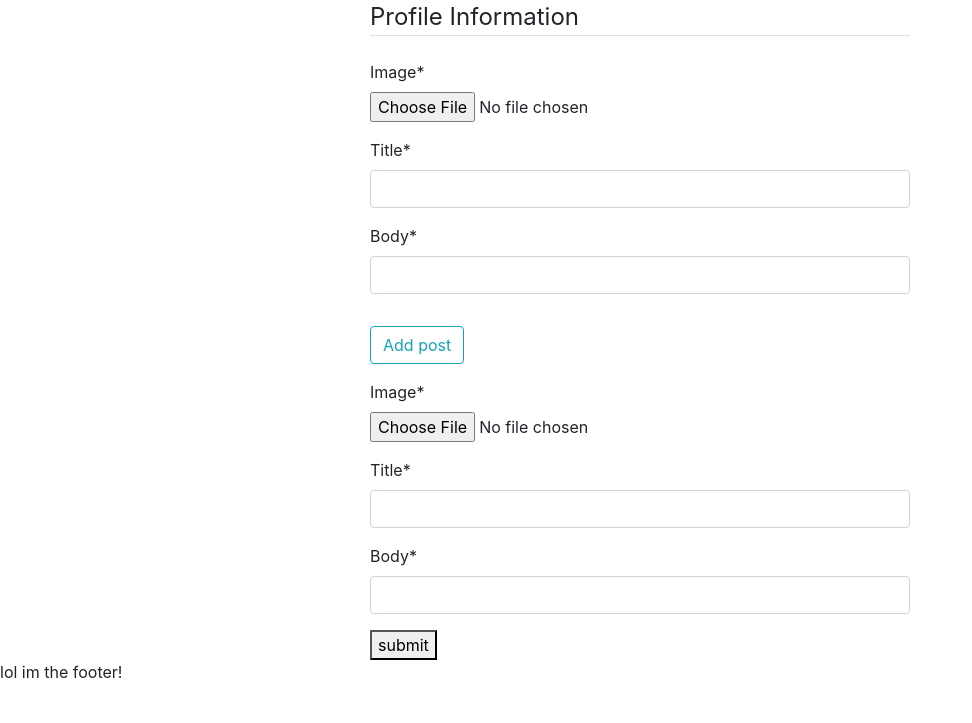
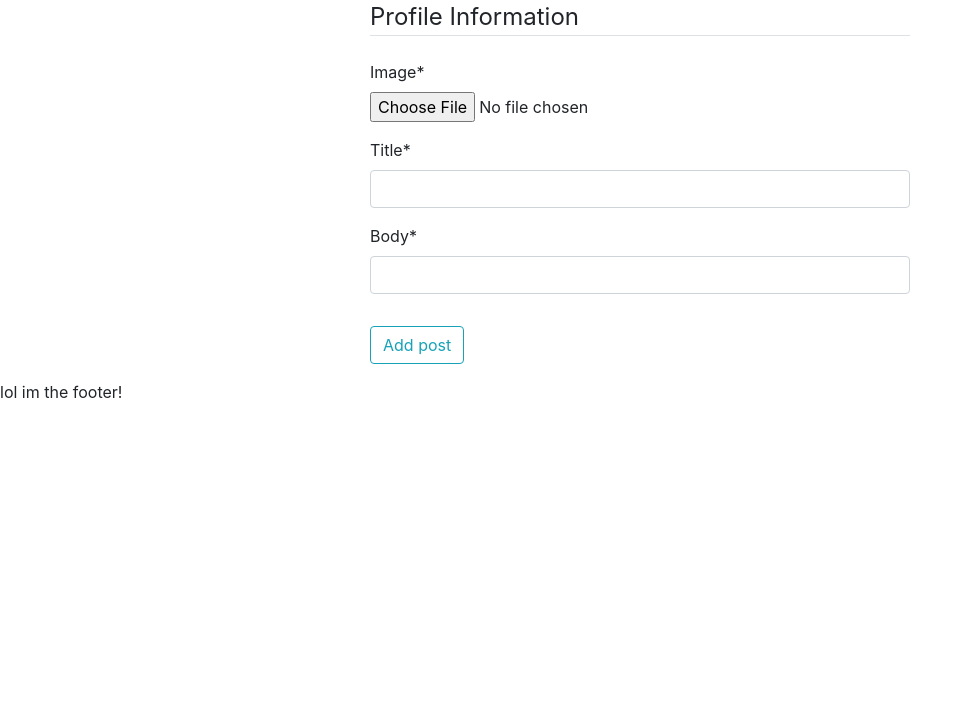
Before and after one commit to lakshaysethi/Assignment_1_7420_ls, a Django app: page /addpost/ in a window 1280 px wide. Shown: the part 77-800 px from the top of the page, without its empty margins (0-972 px from the left). Run offline with Django 3.2, Linux system fonts and the light colour scheme; the visitor is signed in with stand-in values (Sample User, id 1); some libraries are stand-ins or nearby versions.

Commit message:
Update addpost.html

```diff
--- a/templates/addpost.html
+++ b/templates/addpost.html
@@ -24,11 +24,6 @@
 
 
 
-                      <form enctype="multipart/form-data" method="post">
-                          {% csrf_token %}
-                       {{ form|crispy }}
-                          <button type = 'submit'>submit</button>
-                      </form>
 
                     </div>
                 </div>
```
